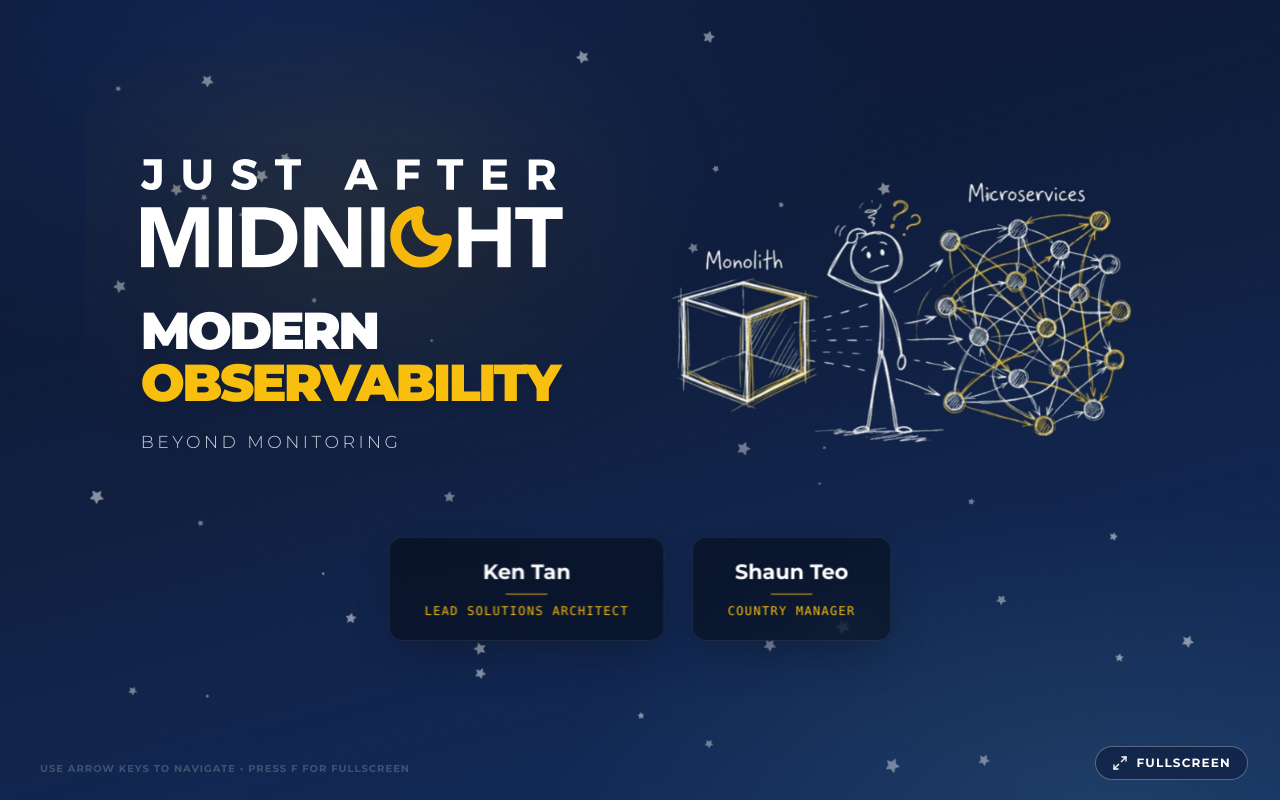
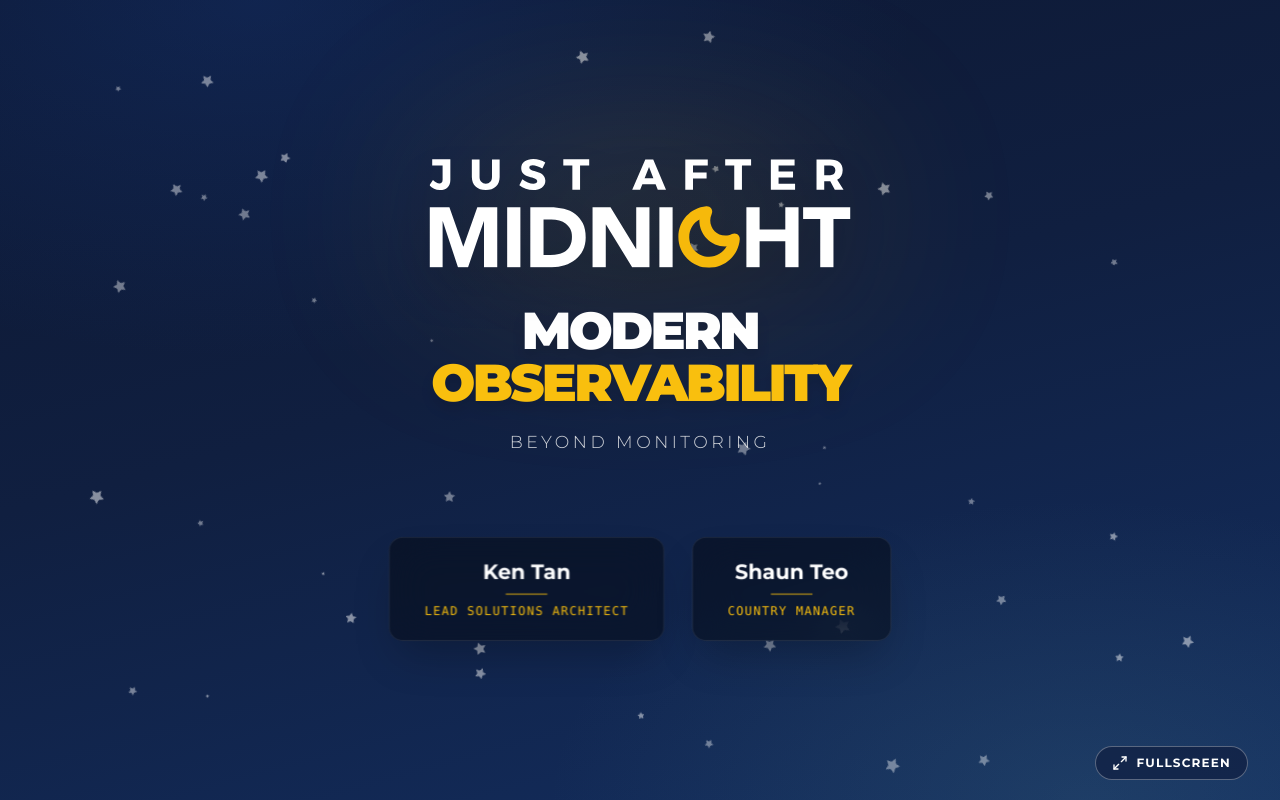
Before and after one commit to kentan88/sliderman, a React (Vite) app: page / in a window 1280 px wide. Built offline with nearby package versions, Linux system fonts and the light colour scheme.

Commit message:
first commit

```diff
--- a/src/App.tsx
+++ b/src/App.tsx
@@ -236,11 +236,11 @@ function App() {
       </div>
 
       {/* Helper Text */}
-      {!isExportMode && (
+      {/* {!isExportMode && (
         <div className="absolute bottom-6 left-10 text-obs-white/20 text-[10px] uppercase tracking-widest font-bold">
           Use Arrow Keys to Navigate • Press F for Fullscreen
         </div>
-      )}
+      )} */}
 
       {!isExportMode && (
         <button
--- a/src/slides/Deck01_Title.tsx
+++ b/src/slides/Deck01_Title.tsx
@@ -3,11 +3,11 @@ import logo from '../assets/logo.svg';
 
 const TitleSlide: React.FC = () => {
     return (
-        <div className="flex flex-col items-center justify-center min-h-[80vh] gap-16">
-            <div className="w-full max-w-6xl grid grid-cols-1 lg:grid-cols-2 gap-10 items-center">
-                <div className="space-y-10 z-10">
+        <div className="flex flex-col items-center justify-center min-h-[80vh] gap-16 text-center">
+            <div className="w-full max-w-6xl flex justify-center">
+                <div className="space-y-10 z-10 flex flex-col items-center">
                     {/* Logo Section */}
-                    <div className="relative group w-fit mx-auto lg:mx-0">
+                    <div className="relative group w-fit">
                         <div className="absolute inset-0 bg-obs-yellow blur-[120px] opacity-20 rounded-full group-hover:opacity-30 transition-opacity duration-1000" />
                         <img
                             src={logo}
@@ -17,7 +17,7 @@ const TitleSlide: React.FC = () => {
                     </div>
 
                     {/* Main Title */}
-                    <div className="space-y-6 text-center lg:text-left">
+                    <div className="space-y-6">
                         <h1 className="text-5xl lg:text-6xl font-black text-white tracking-tighter leading-none drop-shadow-xl">
                             MODERN <br />
                             <span className="text-obs-yellow">OBSERVABILITY</span>
@@ -26,14 +26,6 @@ const TitleSlide: React.FC = () => {
                             Beyond Monitoring
                         </p>
                     </div>
-                </div>
-
-                <div className="relative w-full max-w-2xl mx-auto">
-                    <img
-                        src={`${import.meta.env.BASE_URL}slide1.png`}
-                        alt="Observability dashboard preview"
-                        className="relative z-10 w-full h-auto"
-                    />
                 </div>
             </div>
 
--- a/src/slides/Deck03a_BiggestPainPoints.tsx
+++ b/src/slides/Deck03a_BiggestPainPoints.tsx
@@ -32,6 +32,14 @@ const SlideBiggestPainPoints: React.FC = () => {
         <h2 className="slide-title mb-0">Biggest Pain Points</h2>
       </div>
 
+      <div className="relative w-full max-w-xl mx-auto">
+        <img
+          src={`${import.meta.env.BASE_URL}slide1.png`}
+          alt="Observability dashboard preview"
+          className="relative z-10 w-full h-auto"
+        />
+      </div>
+
       <div className="grid grid-cols-3 gap-6">
         {painPoints.map((item) => {
           const Icon = item.icon;
--- a/src/slides/Deck06_PreReq.tsx
+++ b/src/slides/Deck06_PreReq.tsx
@@ -7,34 +7,12 @@ const SlidePreReq: React.FC = () => {
         <h2 className="slide-title mb-0">Prerequisite to Observability</h2>
       </div>
 
-      <div className="w-full">
+      <div className="w-full max-w-5xl mx-auto">
         <img
-          src={`${import.meta.env.BASE_URL}SlideRiseOfOpenTelemetry.png`}
-          alt="Instrumentation and OpenTelemetry prerequisite infographic"
-          className="w-full h-auto max-h-[250px] object-contain mx-auto"
+          src={`${import.meta.env.BASE_URL}Deck06_PreReq.png`}
+          alt="Prerequisites to observability diagram"
+          className="w-full h-auto object-contain"
         />
-      </div>
-
-      <div className="grid grid-cols-2 gap-6">
-        <div className="glass-card p-6 border-jam-green/35 bg-jam-green/5">
-          <h3 className="text-2xl font-bold text-obs-white mb-4">OpenTelemetry Ingestion</h3>
-          <ul className="space-y-2 text-lg text-obs-white/80 list-disc pl-6">
-            <li>Open standard for logs, metrics, and traces</li>
-            <li>Single instrumentation path across vendors</li>
-            <li>Collector-based routing and processing flexibility</li>
-            <li>Lower lock-in risk and easier platform changes</li>
-          </ul>
-        </div>
-
-        <div className="glass-card p-6 border-rose-400/30 bg-rose-500/5">
-          <h3 className="text-2xl font-bold text-obs-white mb-4">Proprietary Ingestion</h3>
-          <ul className="space-y-2 text-lg text-obs-white/80 list-disc pl-6">
-            <li>Vendor-specific agents, SDKs, and data formats</li>
-            <li>Rework required when tools or vendors change</li>
-            <li>Limited interoperability in multi-tool environments</li>
-            <li>Higher migration cost and stronger lock-in</li>
-          </ul>
-        </div>
       </div>
     </div>
   );
```
Also changed, not shown: 1 other file (tests, documents, lock files or other folders).
